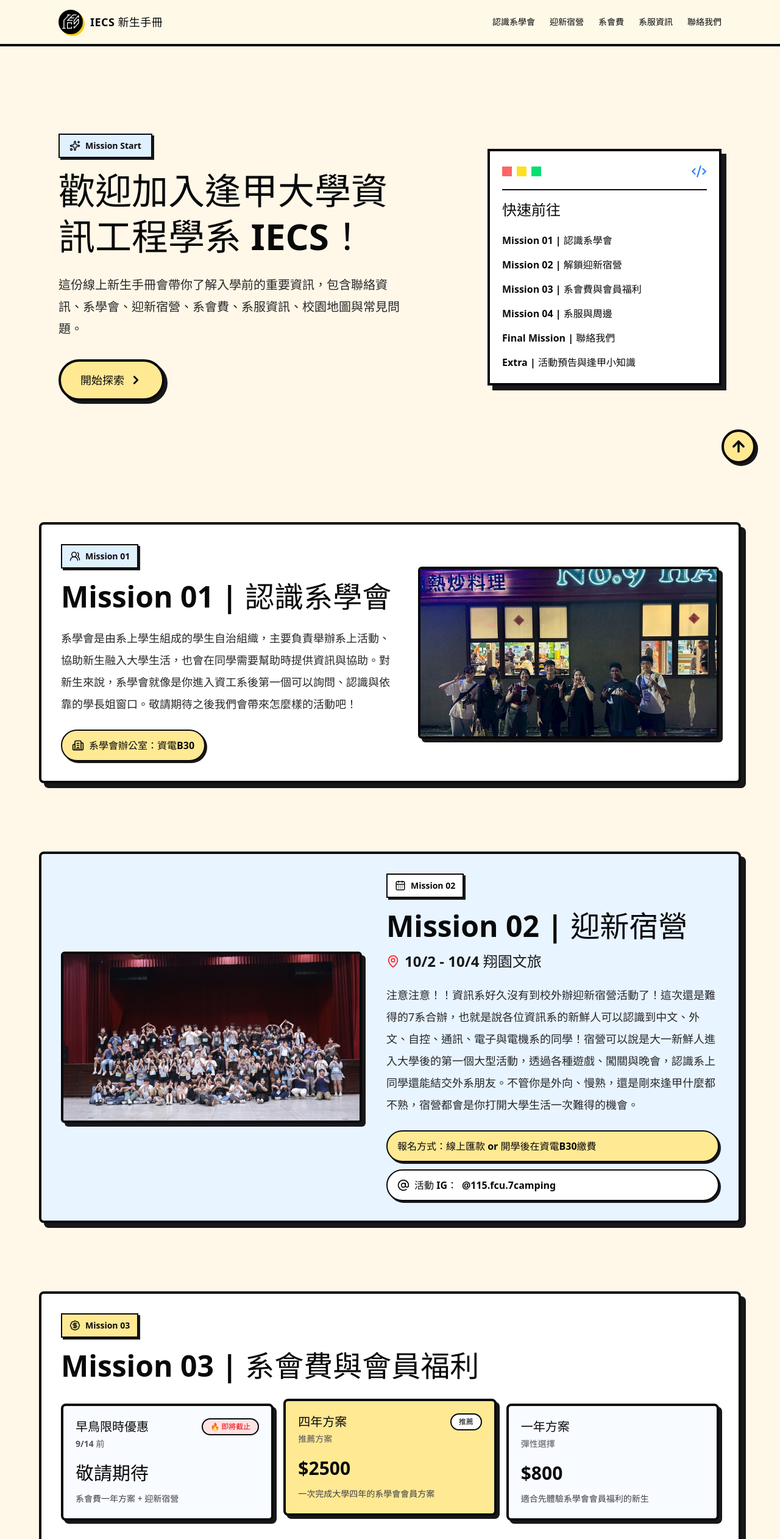
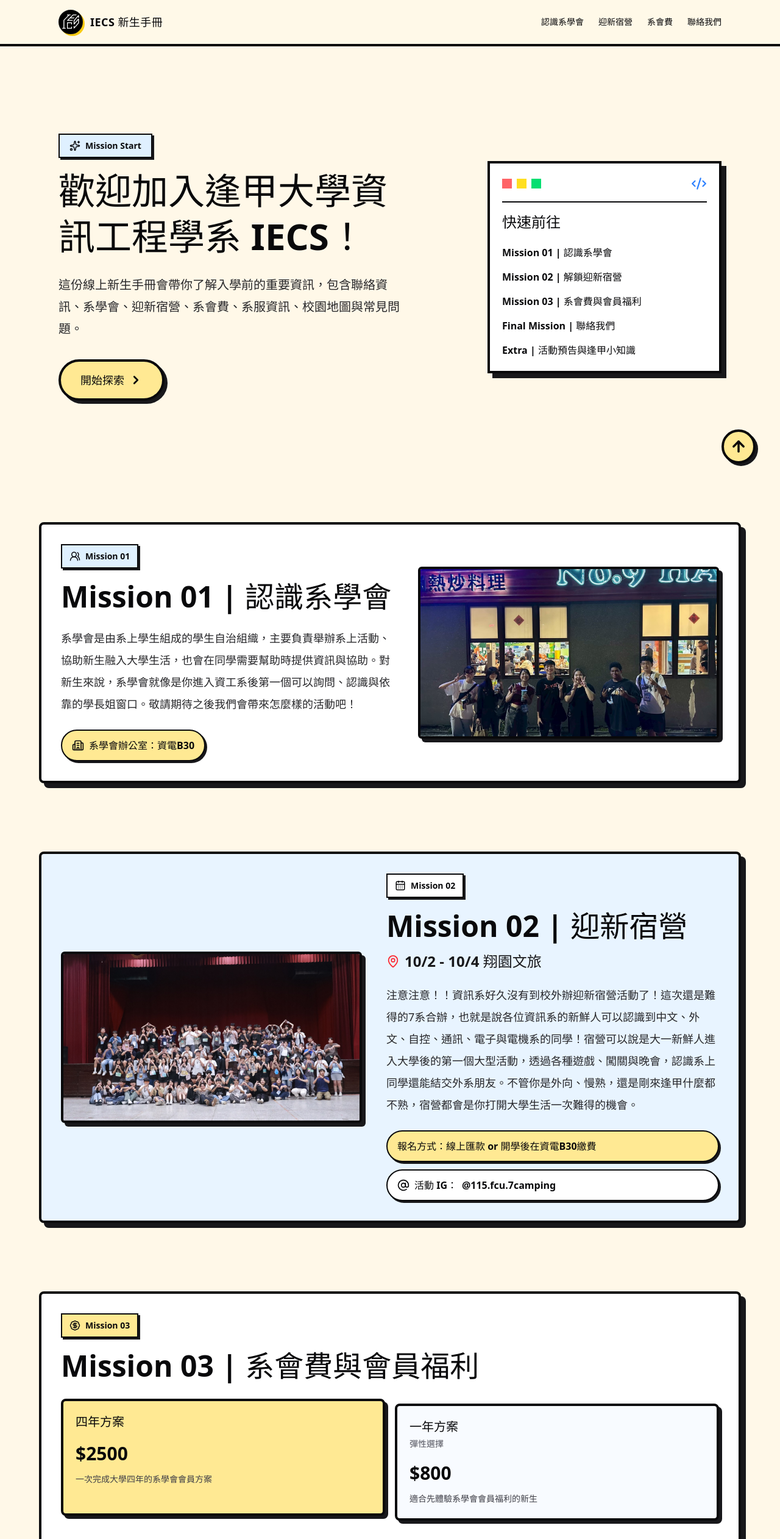
Before and after one commit to AllEnough/iecs_handbook, a React (Vite) app: page / in a window 1280 px wide. Shown: the top 2523 px of the page at 61% size. Built offline with nearby package versions, Linux system fonts and the light colour scheme.

Commit message:
feat: remove mission 04 and update fee section plans

```diff
--- a/src/App.jsx
+++ b/src/App.jsx
@@ -5,7 +5,6 @@ import CampusGuideSection from './components/CampusGuideSection'
 import CampSection from './components/CampSection'
 import ContactSection from './components/ContactSection'
 import FeeSection from './components/FeeSection'
-import MerchSection from './components/MerchSection'
 import ScheduleSection from './components/ScheduleSection'
 import TransportSection from './components/TransportSection'
 import iecsLogo from './assets/handbook/iecs-logo.png'
@@ -14,7 +13,6 @@ const navItems = [
   { label: '認識系學會', href: '#student-association' },
   { label: '迎新宿營', href: '#camp' },
   { label: '系會費', href: '#fee' },
-  { label: '系服資訊', href: '#shirt' },
   { label: '聯絡我們', href: '#contact' },
 ]
 
@@ -135,9 +133,6 @@ function App() {
                 <a href="#fee" className="transition hover:text-blue-600 hover:underline">Mission 03 | 系會費與會員福利</a>
               </li>
               <li>
-                <a href="#shirt" className="transition hover:text-blue-600 hover:underline">Mission 04 | 系服與周邊</a>
-              </li>
-              <li>
                 <a href="#contact" className="transition hover:text-blue-600 hover:underline">Final Mission | 聯絡我們</a>
               </li>
               <li>
@@ -151,7 +146,6 @@ function App() {
       <AboutSection />
       <CampSection />
       <FeeSection />
-      <MerchSection />
       <ContactSection />
       <ScheduleSection />
       <TransportSection />
--- a/src/components/FeeSection.jsx
+++ b/src/components/FeeSection.jsx
@@ -2,16 +2,8 @@ import { BadgeDollarSign, CheckCircle2, MapPin, ReceiptText, Wallet } from 'luci
 
 const plans = [
   {
-    name: '早鳥限時優惠',
-    meta: '9/14 前',
-    price: '敬請期待',
-    description: '系會費一年方案 + 迎新宿營',
-    highlight: false,
-    tag: '🔥 即將截止',
-  },
-  {
     name: '四年方案',
-    meta: '推薦方案',
+    meta: '',
     price: '$2500',
     description: '一次完成大學四年的系學會會員方案',
     highlight: true,
@@ -46,7 +38,7 @@ function FeeSection() {
             </h2>
           </div>
 
-          <div className="mt-8 grid gap-4 md:grid-cols-3">
+          <div className="mt-8 grid gap-4 md:grid-cols-2">
             {plans.map((plan) => (
               <article
                 key={plan.name}
@@ -59,15 +51,12 @@ function FeeSection() {
                 <div className="flex items-start justify-between gap-4">
                   <div>
                     <h3 className="text-xl font-black">{plan.name}</h3>
-                    <p className="mt-1 text-sm font-bold text-zinc-600">
-                      {plan.meta}
-                    </p>
+                    {plan.meta && (
+                      <p className="mt-1 text-sm font-bold text-zinc-600">
+                        {plan.meta}
+                      </p>
+                    )}
                   </div>
-                  {plan.highlight && (
-                    <span className="rounded-full border-2 border-zinc-950 bg-white px-3 py-1 text-xs font-black">
-                      推薦
-                    </span>
-                  )}
                   {plan.tag && (
                     <span className="shrink-0 rounded-full border-2 border-zinc-950 bg-red-100 px-3 py-1 text-xs font-black text-red-600">
                       {plan.tag}
```
